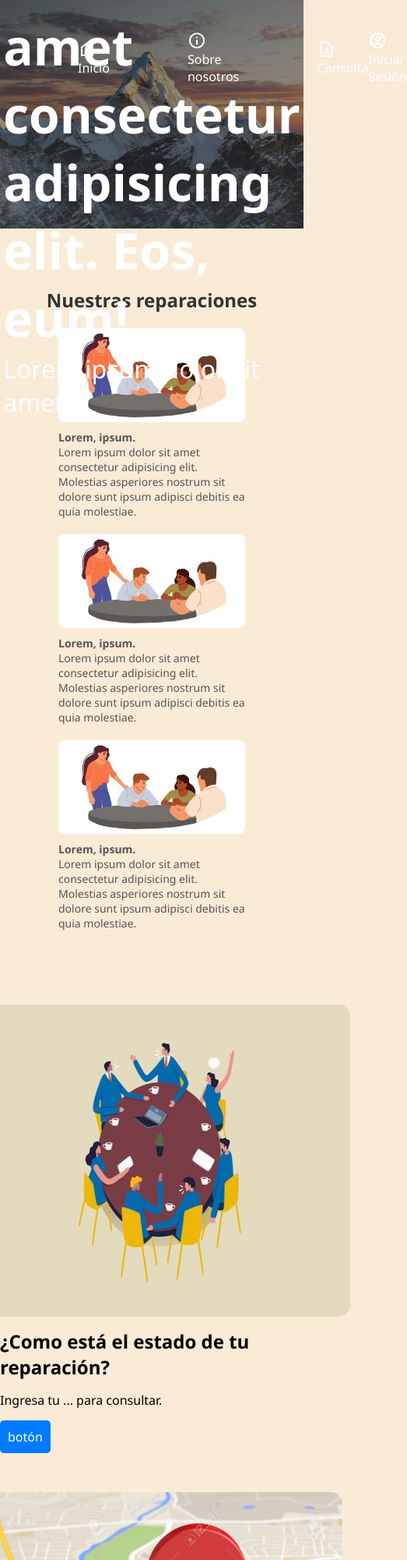
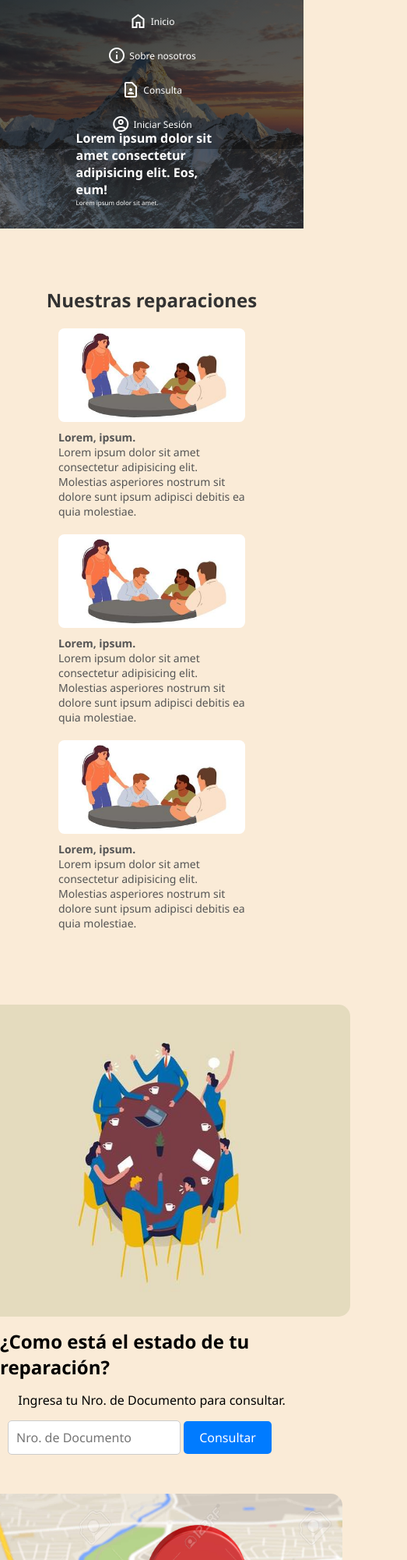
Before and after one commit to GonzaloStickar/PracticaProfesionalProyectoVercel, a website: page components/index.htm in a window 390 px wide. Shown: the top 2000 px of the page at 78% size, 523 px wide, since content can reach past the window. Drawn offline with nearby package versions, Linux system fonts and the light colour scheme.

Commit message:
falta terminar media query header

```diff
--- a/components/index.htm
+++ b/components/index.htm
@@ -104,10 +104,13 @@
             ¿Como está el estado de tu reparación?
           </h2>
           <p>
-            Ingresa tu ... para consultar.
+            Ingresa tu Nro. de Documento para consultar.
           </p>
 
-          <button>botón</button>
+          <form id="consultaForm">
+            <input type="number" id="documento" name="documento" placeholder="Nro. de Documento" required>
+            <button type="submit">Consultar</button>
+          </form>
         </article>
       </div>
 
--- a/public/styles/index.css
+++ b/public/styles/index.css
@@ -141,14 +141,31 @@ body {
     color: #555;
 }
 
-/* Media query para pantallas más pequeñas */
 @media (max-width: 1000px) {
+    .texto_centrado h2 {
+        font-size:48;
+    }
+
+    .texto_centrado p {
+        font-size: 24;
+    }
+
     .galeria_figure_figcaption article {
         width: 100%;
     }
 
     .contenedor_consulta_reparacion {
         flex-direction: column;
+    }
+
+    .contenedor_consulta_reparacion article {
+        display: flex;
+        flex-direction: column;
+        align-items: center;
+    }
+
+    .contenedor_consulta_reparacion article form input[type="number"] {
+        width: 60%;
     }
 
     .contenedor_info_contacto {
@@ -169,7 +186,67 @@ body {
 }
 
 @media (max-width: 850px) {
-    /*header*/
+    .navbar {
+        background-color: rgba(0,0,0,0.33);
+        padding-bottom: 0;
+        padding-top: 15px;
+    }
+
+    .navbar ul {
+        flex-direction: column;
+    }
+
+    .navbar li, .navbar .iniciar_sesion {
+        margin-left:0;
+        margin-right:0;
+    }
+
+    .navbar li {
+        margin-bottom: 15px;
+    }
+
+    .texto_centrado {
+        transform: translate(-50%, -25%);
+    }
+
+    .texto_centrado h2 {
+        font-size: 32;
+    }
+
+    .texto_centrado p {
+        font-size: 16;
+    }
+}
+
+@media (max-width: 650px) {
+    .texto_header {
+        font-size: 16;
+    }
+
+    .texto_centrado {
+        transform: translate(-50%, -10%);
+    }
+
+    .texto_centrado h2 {
+        font-size:16;
+    }
+
+    .texto_centrado p {
+        font-size: 8;
+    }
+}
+
+@media (max-width: 550px) {
+    .texto_header {
+        font-size: 12;
+        top:-7px;
+    }
+}
+
+@media (max-width: 520px) {
+    .texto_centrado {
+        transform: translate(-50%, 20%);
+    }
 }
 
 /*contenedor_consulta_reparacion y contenedor_info_contacto*/
@@ -212,23 +289,39 @@ body {
     flex: 2;
 }
 
-.contenedor_consulta_reparacion button {
+article form button {
     background-color: #007BFF;
     color: white;
     border: none;
-    padding: 10px 10px;
+    padding: 10px 20px;
     font-size: 16px;
     cursor: pointer;
     border-radius: 5px;
-    transition: background-color 0.3s;
+    transition: background-color 0.3s, transform 0.2s;
 }
 
-.contenedor_consulta_reparacion button:hover {
+article form button:hover {
     background-color: #0056b3;
 }
 
-.contenedor_consulta_reparacion button:active {
+article form button:active {
     background-color: #004080;
+    transform: scale(0.98);
+}
+
+article form input[type="number"] {
+    width: 50%;
+    padding: 10px;
+    font-size: 16px;
+    border: 1px solid #ccc;
+    border-radius: 5px;
+    box-sizing: border-box;
+}
+
+article form input[type="number"]:focus {
+    border-color: #007BFF;
+    outline: none;
+    box-shadow: 0 0 5px rgba(0, 123, 255, 0.5);
 }
 
 /*contenedor_info_contacto*/
```
